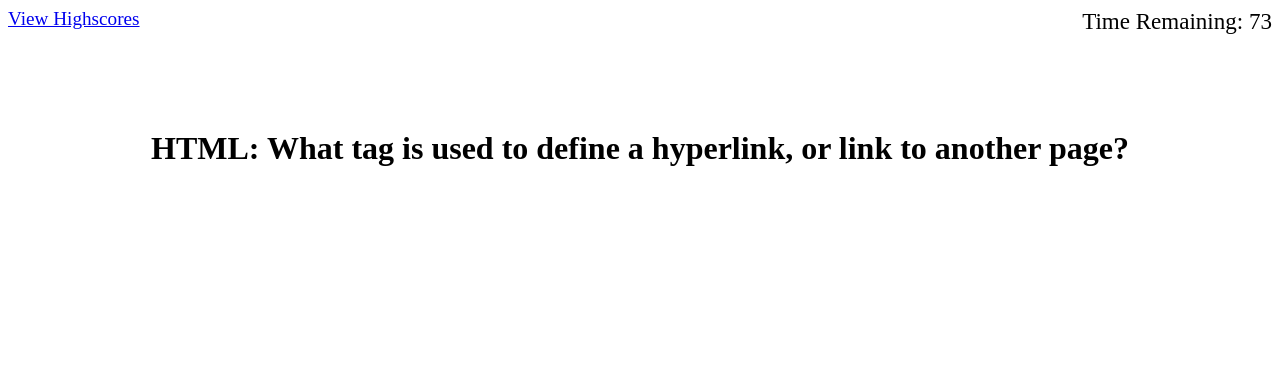
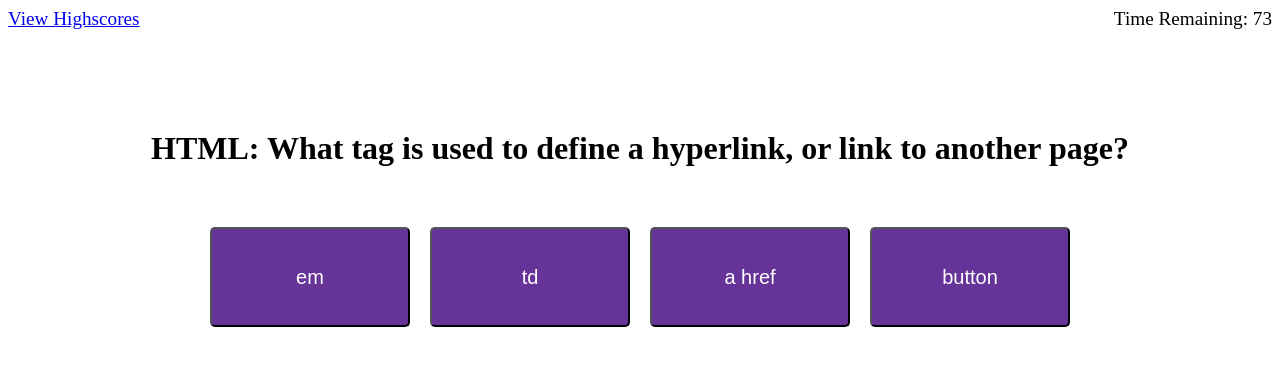
Before and after one commit to npduval/Code-Quiz, a plain HTML site: page index.html in a window 1280 px wide. Both pictures are taken after a click on the button "Start Quiz". Drawn offline with Linux system fonts and the light colour scheme.

Commit message:
Added for loops to add/remove quiz buttons on click

```diff
--- a/HighScore/highscores.css
+++ b/HighScore/highscores.css
@@ -13,5 +13,8 @@ button {
     background-color:rebeccapurple;
     border-radius: 5px;
     margin: 10px;
+    width: 200px;
+    height: 100px;
+    font-size: 20px;
 
 }
--- a/Quiz_Assets/script.js
+++ b/Quiz_Assets/script.js
@@ -31,8 +31,36 @@ StartQuiz.addEventListener("click", function(){
     }, 1000);
 
   HeaderEl.innerHTML = QuizQuestions[0];
-  ParaEl.innerHTML = ""// for loop to create button for each array index
-  StartQuiz.style.visibility = "hidden";
+  ParaEl.remove();
+  StartQuiz.remove();
+
+  for (var i=0; i < QuizOptions1.length; i++) {
+    let options = document.createElement("button");
+    options.textContent = QuizOptions1[i];
+    document.body.appendChild(options);
+    options.setAttribute("id","option"+ i);
+
+  }
 
 }
 )
+
+document.getElementsByTagName("button").addEventListener("click",function(){
+  HeaderEl.innerHTML = QuizQuestions[1];
+  for (var i=0; i < 4; i++){
+    let removal =  getElementById(options[i]);
+    removal.remove();
+}
+
+  for (var i=0; i < QuizOptions2.length; i++) {
+    let options = document.createElement("button");
+    options.textContent = QuizOptions1[i];
+    document.body.appendChild(options);
+    options.setAttribute("id","option"+ i);
+
+    }
+}
+)
+
+
+//endQuiz function
--- a/Quiz_Assets/style.css
+++ b/Quiz_Assets/style.css
@@ -13,7 +13,7 @@ header {
     font-size: larger;
 }
 header div {
-    float: right;
+    float: right; -m
     font-size: larger;
 }
 
@@ -32,6 +32,10 @@ button {
     background-color: var(--button);
     border-radius: 5px;
     margin: 10px;
+    width: 200px;
+    height: 100px;
+    font-size: 20px;
+
 
 }
 
```
